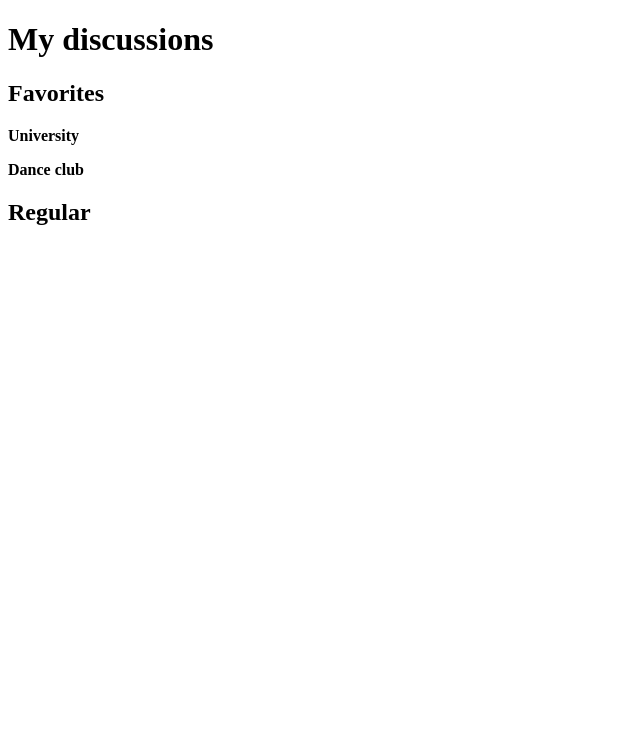
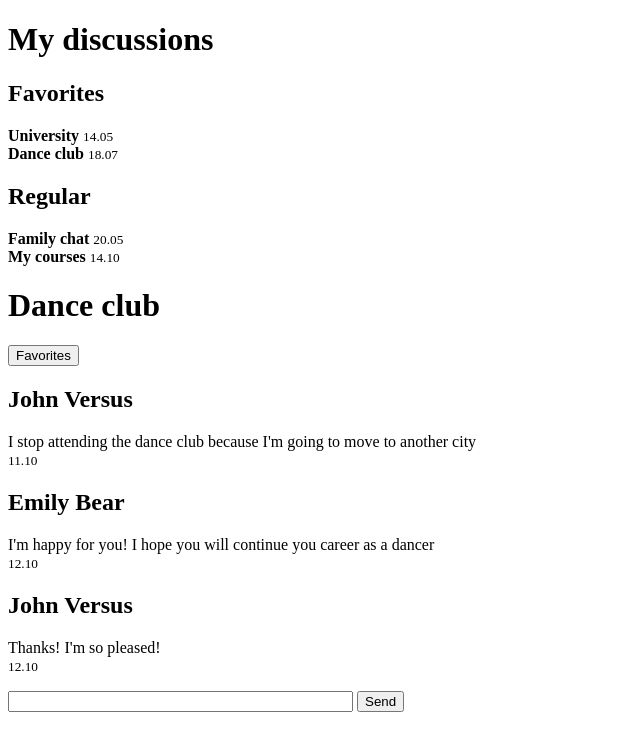
Before and after one commit to Polina8059/tests, a plain HTML site: page MYOA MOOC/index.html in a window 1280 px wide. Shown: the whole page, without its empty margins (0-640 px from the left). Drawn offline with Linux system fonts and the light colour scheme.

Commit message:
Update index.html

```diff
--- a/MYOA MOOC/index.html
+++ b/MYOA MOOC/index.html
@@ -7,8 +7,22 @@
   <body>
     <h1>My discussions</h1>
     <section><h2> Favorites </h2></section>
-    <p><strong> University </strong></p>
-    <p><strong> Dance club </strong></p>
+    <p><strong> University </strong> <small>14.05</small><br>
+    <strong> Dance club </strong><small>18.07</small></p>
     <section><h2> Regular </h2></section>
+    <p><strong> Family chat </strong><small>20.05</small><br>
+    <strong> My courses </strong><small>14.10</small></p>
+    <h1>Dance club</h1>
+    <button>Favorites</button>
+    <h2>John Versus</h2>
+    <p>I stop attending the dance club because I'm going to move to another city <br>
+    <small>11.10</small></p>
+    <h2>Emily Bear</h2>
+    <p>I'm happy for you! I hope you will continue you career as a dancer <br>
+    <small>12.10</small></p>
+    <h2>John Versus</h2>
+    <p>Thanks! I'm so pleased!<br>
+    <small>12.10</small></p>
+    <input type="text" size="40"> <button>Send</button>
   </body>
 </html>
```
